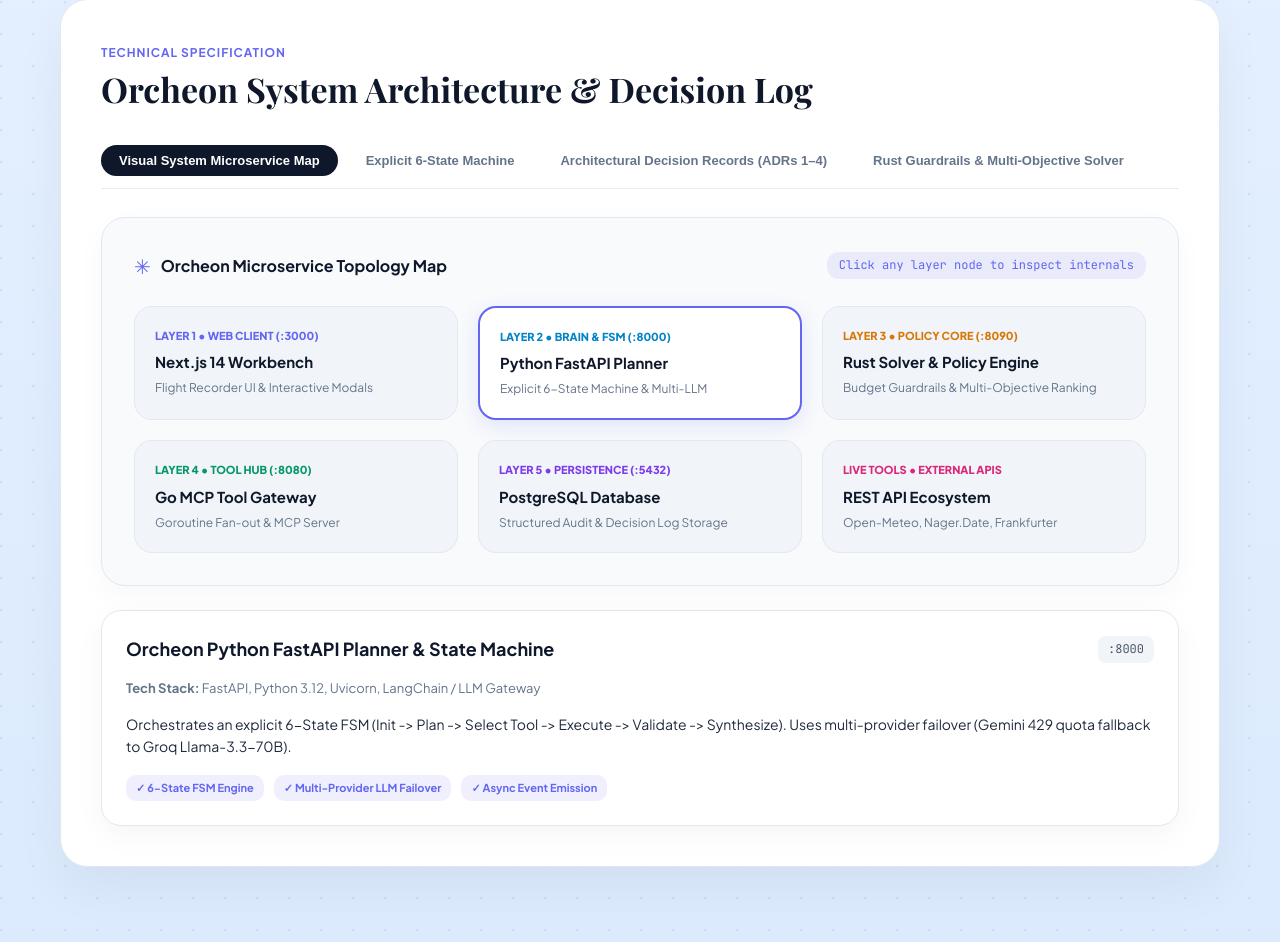
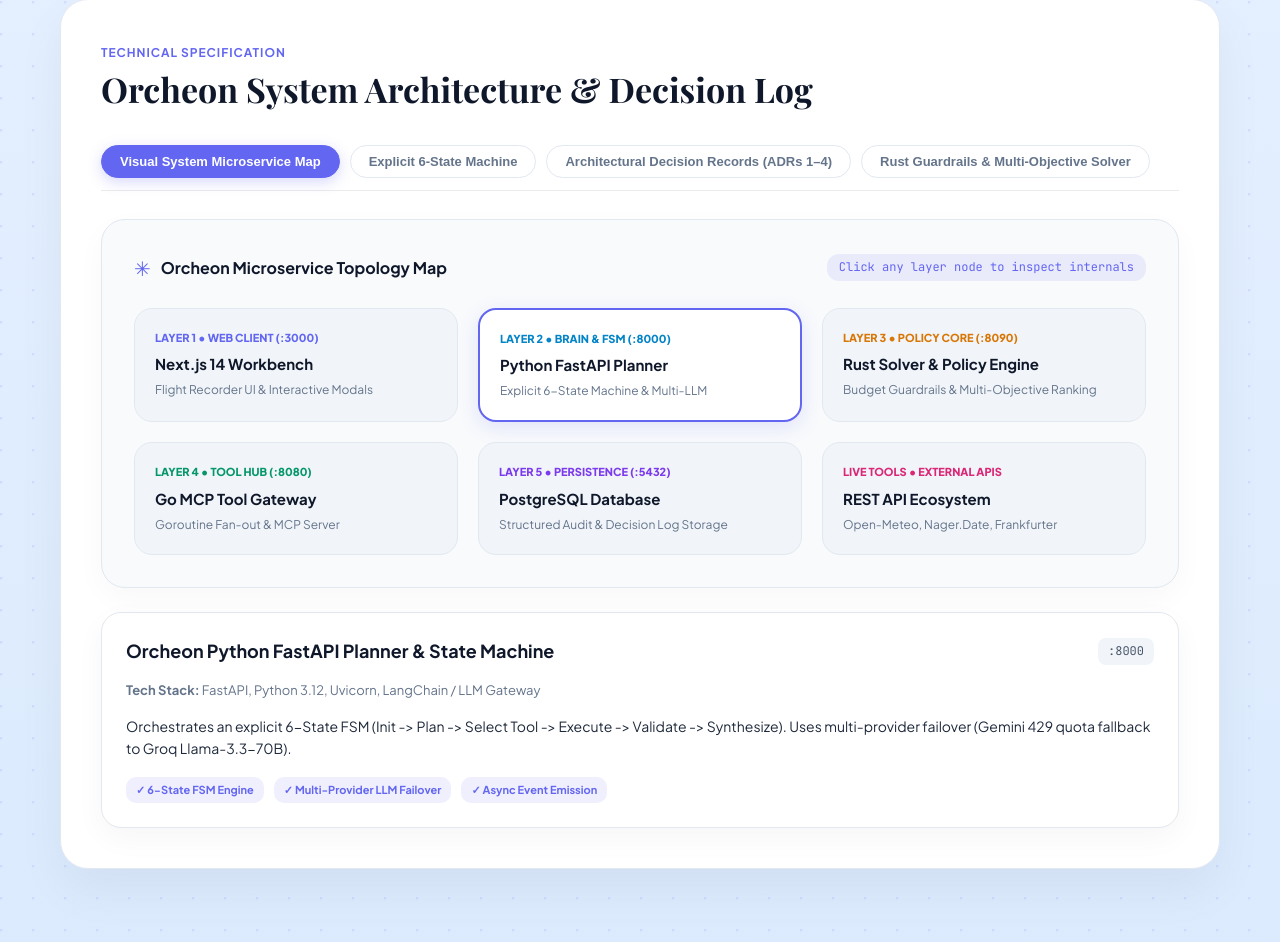
Before and after one commit to Raphel6969/agentic_assistant, a Next.js app in the folder frontend/: page / in a window 1280 px wide. Shown: the part 2175-3117 px from the top of the page. Built offline with nearby package versions, Linux system fonts and the light colour scheme; a web font is replaced by a local one.

Commit message:
style(ui): convert architecture tab buttons and math formula block to cohesive light glass theme

```diff
--- a/frontend/src/app/page.tsx
+++ b/frontend/src/app/page.tsx
@@ -507,14 +507,15 @@
                 key={tab.id}
                 onClick={() => setActiveArchTab(tab.id as any)}
                 style={{
-                  background: activeArchTab === tab.id ? "#0F172A" : "transparent",
+                  background: activeArchTab === tab.id ? "#6366F1" : "transparent",
                   color: activeArchTab === tab.id ? "#FFFFFF" : "#64748B",
-                  border: "none",
+                  border: activeArchTab === tab.id ? "1px solid #6366F1" : "1px solid #E2E8F0",
                   borderRadius: 20,
                   padding: "8px 18px",
                   fontSize: 13,
                   fontWeight: 600,
                   cursor: "pointer",
+                  boxShadow: activeArchTab === tab.id ? "0 4px 14px rgba(99,102,241,0.25)" : "none",
                   transition: "all 150ms ease",
                 }}
               >
@@ -582,7 +583,7 @@
               <p style={{ fontSize: 13, color: "#475569", margin: 0 }}>
                 The Rust solver ranks options by minimizing a weighted multi-objective cost function:
               </p>
-              <div style={{ background: "#0F172A", color: "#38BDF8", padding: 18, borderRadius: 14, fontFamily: "var(--font-mono)", fontSize: 13 }}>
+              <div style={{ background: "#F8FAFC", border: "1.5px solid #E2E8F0", color: "#4F46E5", padding: "18px 24px", borderRadius: 16, fontFamily: "var(--font-mono)", fontSize: 13, fontWeight: 700 }}>
                 Score = (Price / Budget) * 0.50 + (Duration_Hours / 24) * 0.30 + (1.0 - Rating / 5.0) * 0.20
               </div>
             </div>
```
